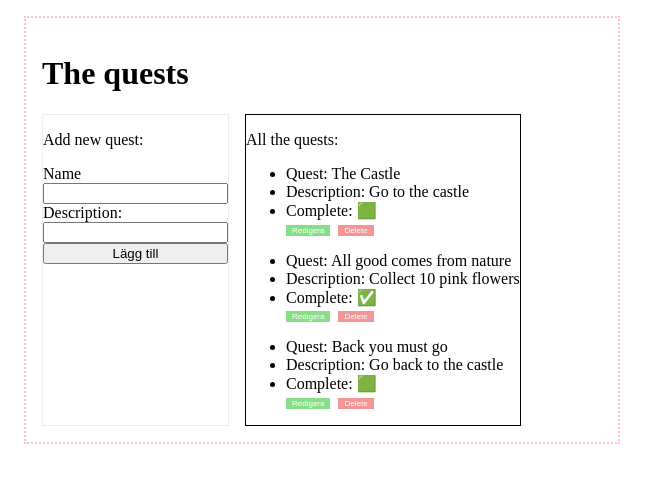
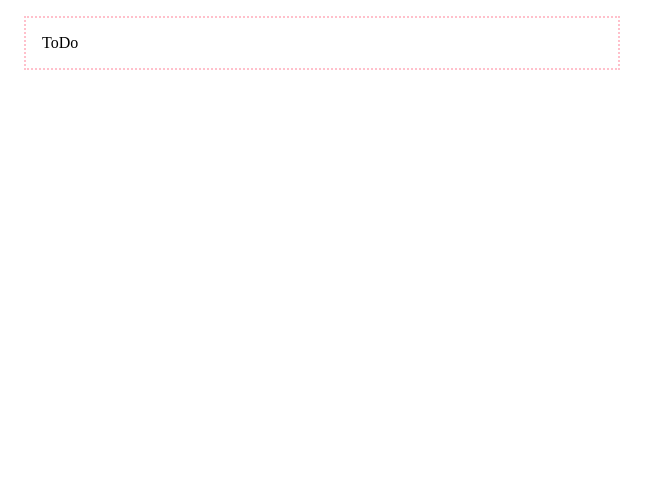
Before and after one commit to naathaliie/exerciseForDummy, a React (Vite) app: page / in a window 1280 px wide. Shown: the top 482 px of the page, without its empty margins (0-659 px from the left). Built offline with nearby package versions, Linux system fonts and the light colour scheme.

Commit message:
ToDo-first

```diff
--- a/src/App.tsx
+++ b/src/App.tsx
@@ -4,11 +4,13 @@ Användaren ska kunna lägga till Quests i en Quest Book. Tänk punktlista med t
 Använd React med Typescript och Sass. Sätt upp med Vite. */
 import "./App.scss";
 import QuestList from "./TheQuests/QuestList";
+import ToDo from "./TheToDos/ToDo";
 
 function App() {
   return (
     <>
-      <QuestList />
+      <ToDo />
+      {/* <QuestList /> */}
     </>
   );
 }
--- /dev/null
+++ b/src/TheToDos/ToDo.scss
@@ -0,0 +1,7 @@
+.todo-box{
+border: dotted pink 2px;
+  width: 35rem;
+  height: auto;
+  margin: 1rem;
+  padding: 1rem;
+}
--- /dev/null
+++ b/src/TheToDos/ToDo.tsx
@@ -0,0 +1,12 @@
+/* Börja med att quests har id, beskrivning och en flagga för avklarad.
+Vi ska ha ett antal ofärdiga quests när vi startar appen.
+Man ska kunna toggla ett quest att vara avklarat eller inte. Det kan vara
+checkboxar man klickar i och ur, eller någon annan design. */
+
+import "./ToDo.scss";
+
+const ToDo = () => {
+  return <div className="todo-box">ToDo</div>;
+};
+
+export default ToDo;
```
Also changed, not shown: src/functions/getDate.ts (added, +7 -0 lines), src/types/todoTypes.ts (added, +34 -0 lines).
